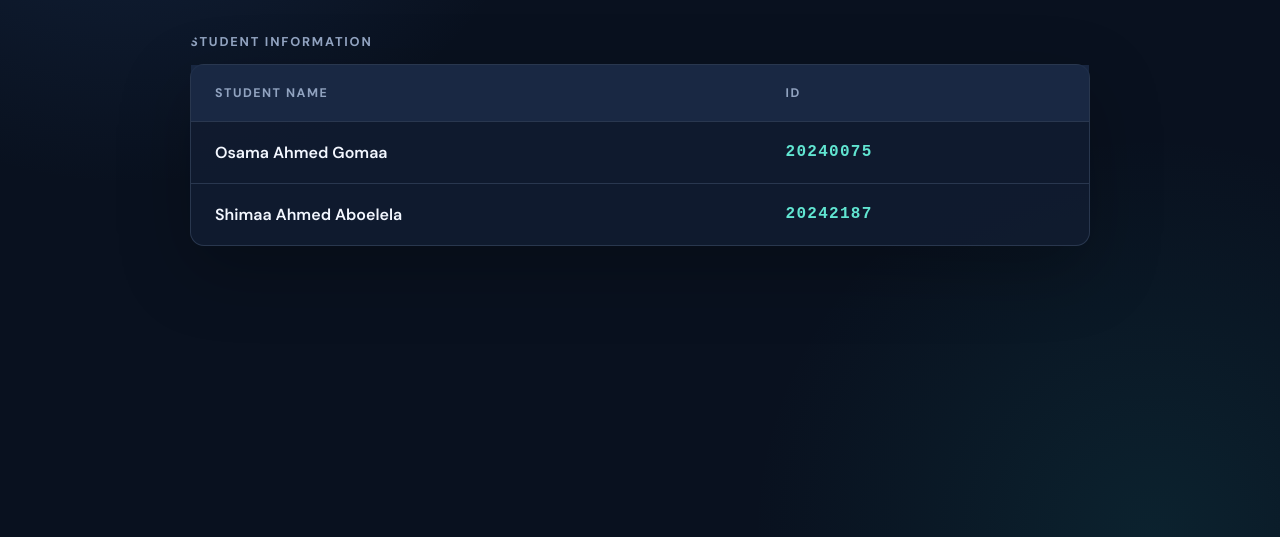
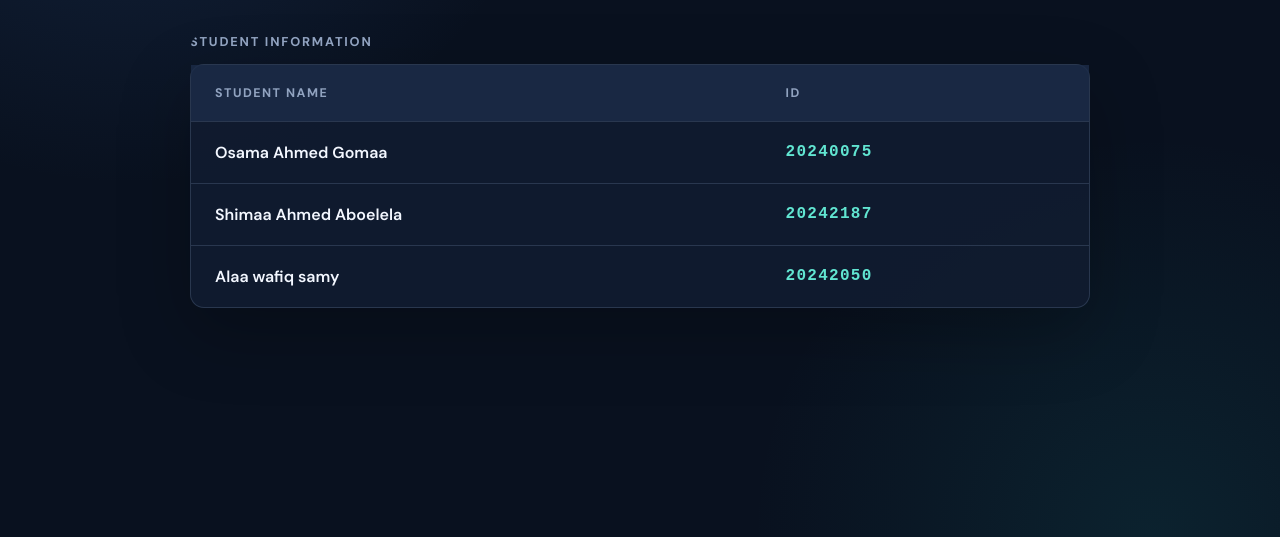
Before and after one commit to osama-ahmmad/team-members-page, a plain HTML site: page index.html in a window 1280 px wide. Shown: the part 263-800 px from the top of the page. Drawn offline with Linux system fonts and the light colour scheme.

Commit message:
Add Alaa information

```diff
--- a/index.html
+++ b/index.html
@@ -28,6 +28,10 @@
             <td>Shimaa Ahmed Aboelela</td>
             <td>20242187</td>
           </tr>
+          <tr>
+            <td>Alaa wafiq samy</td>
+            <td>20242050</td>
+          </tr>
         </tbody>
       </table>
     </main>
```
